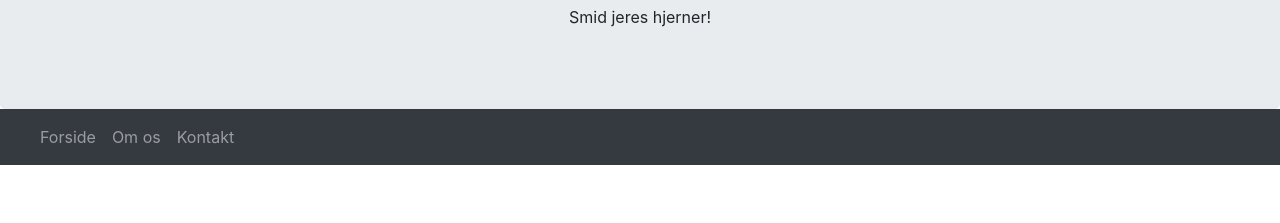
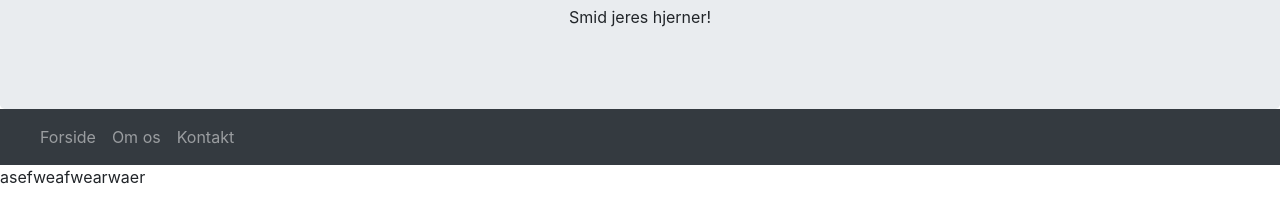
Before and after one commit to Matttuu/Basken, a plain HTML site: page index.html in a window 1280 px wide. Shown: the part 115-338 px from the top of the page. Drawn offline with nearby package versions, Linux system fonts and the light colour scheme.

Commit message:
waerwearwear

```diff
--- a/index.html
+++ b/index.html
@@ -42,6 +42,7 @@
         </div>
     </nav>
 
+    <p> asefweafwearwaer</p>
     </div>
   </body>
 </html>
```
